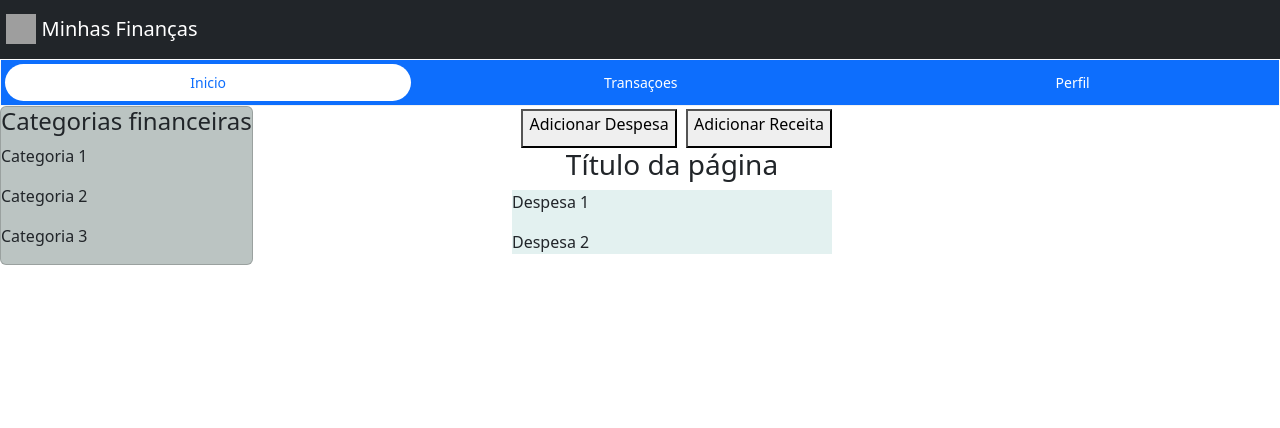
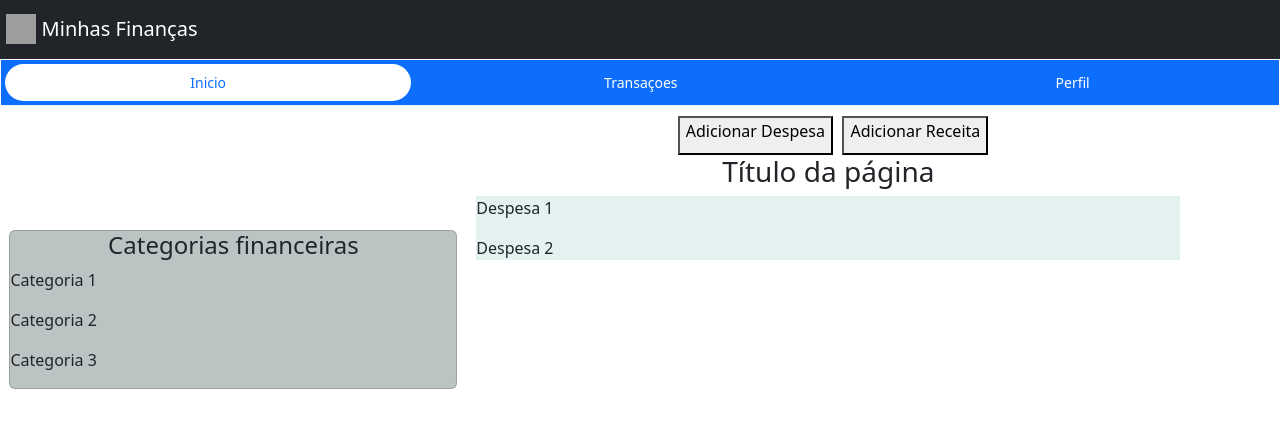
Before and after one commit to BrendaRaveli/FrontMyFinances, an Angular app: page /transactions in a window 1280 px wide. Shown: the top 428 px of the page. Built offline with nearby package versions, Linux system fonts and the light colour scheme; grey boxes are pictures that could not be loaded.

Commit message:
feat: ajustes visuais de alinhamento

```diff
--- a/src/app/transactions/transactions.component.css
+++ b/src/app/transactions/transactions.component.css
@@ -1,8 +1,12 @@
 .item-1 {
- display: inline-flex;
- width: 40%;
+ display: inline-block;
+ width: 35%;
+ margin-right: 0.25cm;
+ margin: 0.25cm;
 }
 .item-2 {
-    display: inline-flex;
-    width: 60%;
+    display: inline-block;
+    width: 55%;
+    margin: 0.25cm;
+
    }
```
